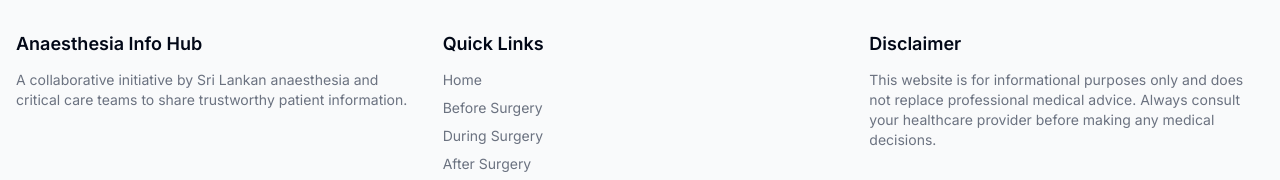
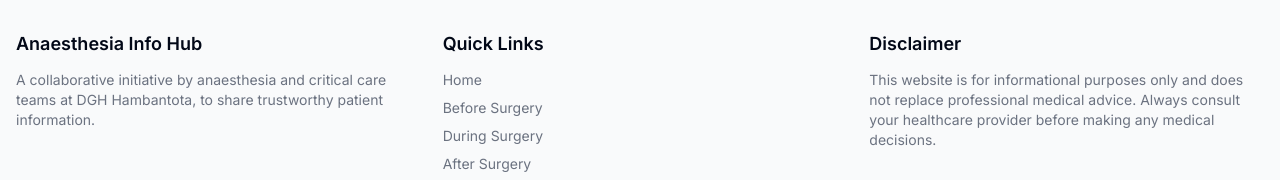
Before and after one commit to sniro23/anesthesia_info_EmbilipitiyaDGH, a React (Vite) app: page /after-surgery in a window 1280 px wide. Shown: the part 1380-1560 px from the top of the page. Built offline with nearby package versions, Linux system fonts and the light colour scheme.

Commit message:
Code edited in Lovable Code Editor
Edited UI in Lovable

```diff
--- a/src/contexts/LanguageContext.tsx
+++ b/src/contexts/LanguageContext.tsx
@@ -28,7 +28,7 @@ const translations: Record<Language, Record<string, string>> = {
     'cta.after': 'After Surgery',
     'about.title': 'About Us',
     'about.whoTitle': 'Who We Are',
-    'about.who': 'A collaborative initiative by Sri Lankan anaesthesia and critical care teams to share trustworthy patient information.',
+    'about.who': 'A collaborative initiative by anaesthesia and critical care teams at DGH Hambantota, to share trustworthy patient information.',
     'about.whyTitle': 'Our Mission',
     'about.why': 'To answer common patient questions, reduce anxiety, and promote informed consent.',
 
```
